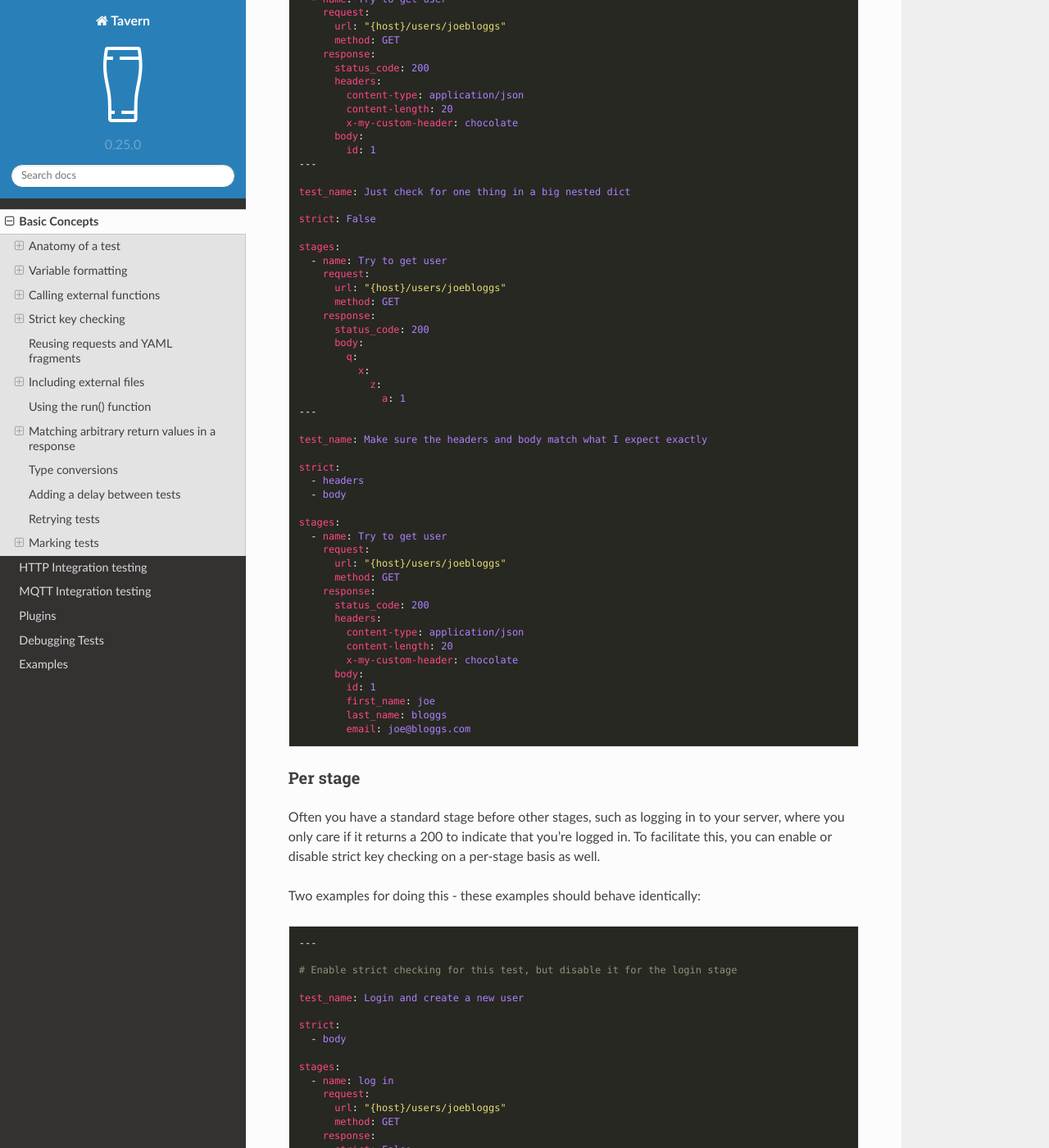
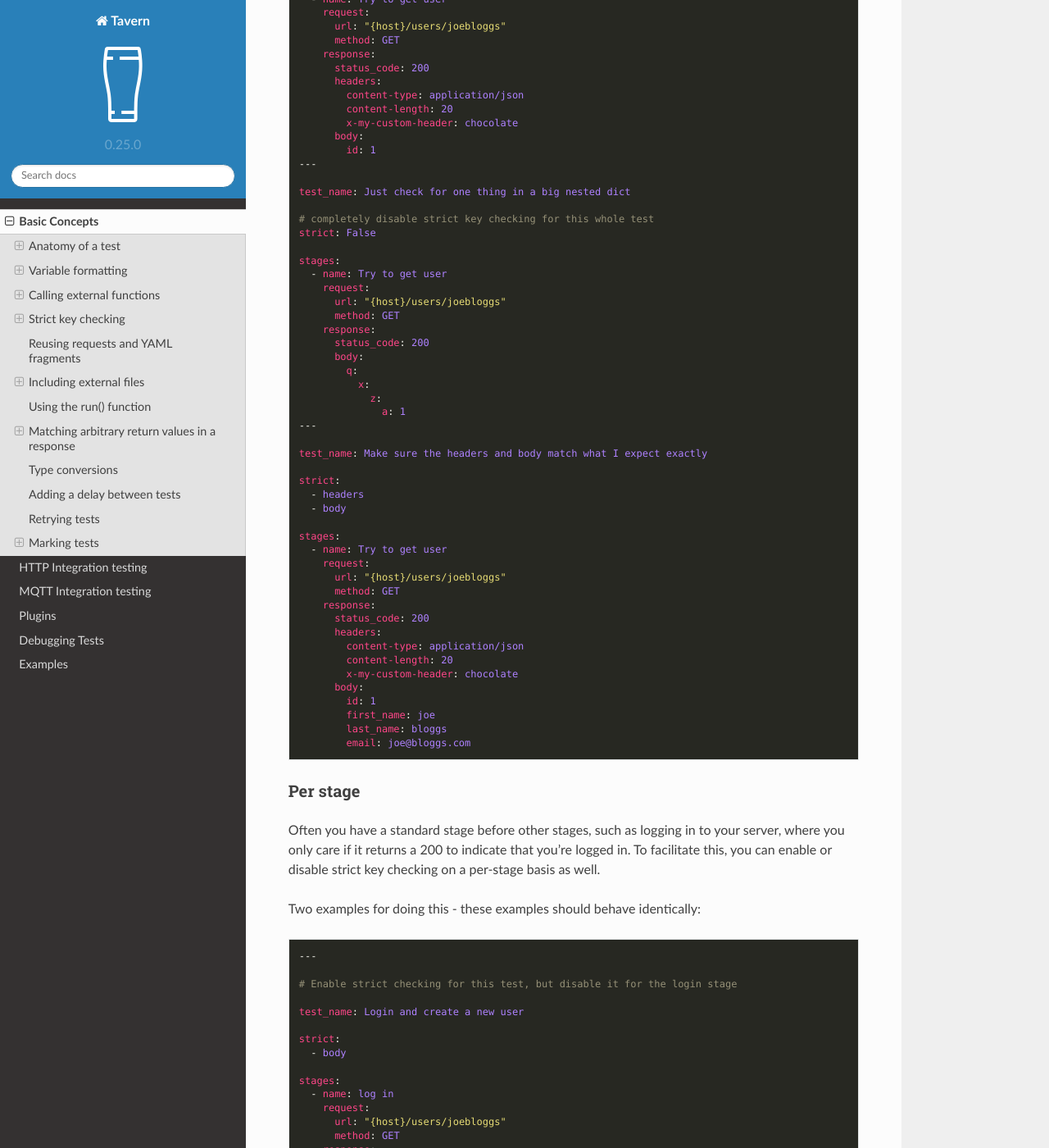
Before and after one commit to taverntesting/tavern, a Sphinx documentation site: the page built from docs/source/basics.md, in a window 1280 px wide and 1400 px high, scrolled down 9995 px. Shown: the whole window at 82% size. Built offline with Sphinx 7.4.7 and the Read the Docs theme 2.0.0, drawn with Linux system fonts in a browser that asks for light colours; formulas are drawn with MathJax 3; some of the changed text lies outside the part shown.

Commit message:
UPdate docs

```diff
--- a/docs/source/basics.md
+++ b/docs/source/basics.md
@@ -527,6 +527,7 @@
 
 test_name: Just check for one thing in a big nested dict
 
+# completely disable strict key checking for this whole test
 strict: False
 
 stages:
@@ -592,6 +593,7 @@
       url: "{host}/users/joebloggs"
       method: GET
     response:
+      # Disable all strict key checking just for this stage
       strict: False
       status_code: 200
       json:
```
